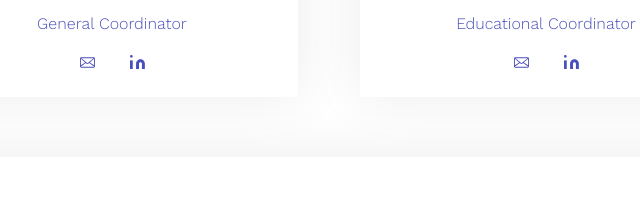
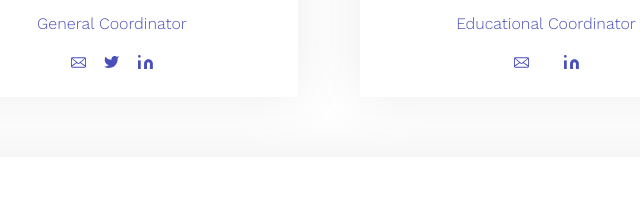
Before and after one commit to HackYourFutureBelgium/hackyourfuture.be, a Gatsby site: page /about in a window 1280 px wide. Shown: the part 2027-2240 px from the top of the page, 94-734 px from the left. Built offline with nearby package versions, Linux system fonts and the light colour scheme; Gatsby itself is replaced by a stand-in of ours.

Commit message:
update Twitter URL Lien

```diff
--- a/src/components/page-sections/our-team/OurTeam.jsx
+++ b/src/components/page-sections/our-team/OurTeam.jsx
@@ -15,9 +15,8 @@ const data = {
       role: "General Coordinator",
       links: [
         { icon: "mail", link: "mailto:lien@hackyourfuture.be" },
-        {
-          icon: "linkedin",
-          link: "https://www.linkedin.com/in/lien-arits-88722683/",
+        { icon: "twitter", link: "https://twitter.com/LienArits" },
+        { icon: "linkedin", link: "https://www.linkedin.com/in/lien-arits-88722683/",
         },
       ],
     },
```
